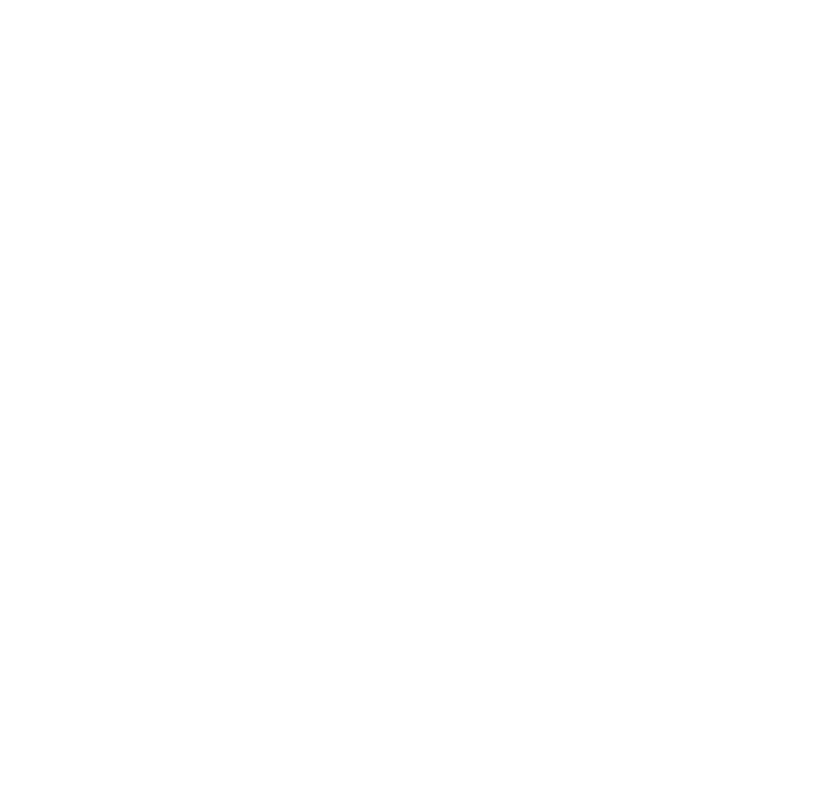
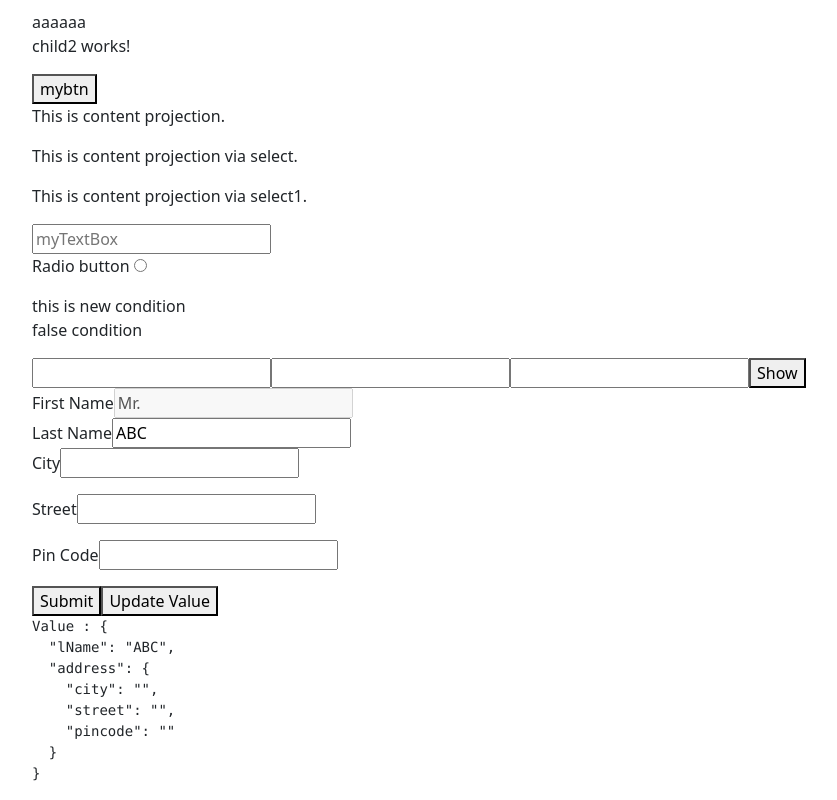
Before and after one commit to Mohdaalam1522/angular-ux, an Angular app: page / in a window 1280 px wide. Shown: the part 2522-3322 px from the top of the page, without its empty margins (50-887 px from the left). Before the commit the page ends 1625 px from the top, so only its background shows below. Built offline with nearby package versions, Linux system fonts and the light colour scheme.

Commit message:
Angular Form

```diff
--- a/src/app/app.component.html
+++ b/src/app/app.component.html
@@ -26,4 +26,38 @@
 <app-my-child [parent]="myName"[child]="childName" [mychild]="myParent" (myCustomersData)="myChildData($event)"  (myToggleFlag)="toggleData($event)" (mybuttonflag)="data($event)" (myText)="text($event)" (myCustomersName)="class($event)" (myChildParent) ="parentData($event)" (myChildOut)="datachild($event)" (dataFromGrandChild)="grandChildData($event)"></app-my-child>
 <button [disabled]="myGrandChildData" class="btn btn-outline-primary mx-2"> disableBtn</button>
 {{ 2 | pipe:10 }}
-</div>
+<app-my-child (myCustomersData)="myChildData($event)"></app-my-child>
+
+
+    <form #myTemplate="ngForm" (ngSubmit)="onSubmit(myTemplate)">
+        <div>
+            <label for="fName">First Name</label>
+            <input type="text" id="fName" name="fName" [(ngModel)]="formValue.fName" required maxlength="5" disabled="">
+        </div>
+        <div>
+            <label for="lName">Last Name</label>
+            <input type="text" id="lName" name="lName" [(ngModel)]="formValue.lName" required>
+        </div>
+        <div ngModelGroup="address">
+
+            <p>
+              <label for="city">City</label>
+              <input type="text" name="city" ngModel>
+            </p>
+
+            <p>
+              <label for="street">Street</label>
+              <input type="text" name="street" ngModel>
+            </p>
+            <p>
+              <label for="pincode">Pin Code</label>
+              <input type="text" name="pincode" ngModel>
+            </p>
+
+        </div>
+        <button type="submit" [disabled]="!myTemplate.valid">Submit</button>
+        <button type="button" (click)="updateValue()">Update Value</button>
+
+    </form>
+
+    <pre>Value : {{myTemplate .value | json }} </pre>
--- a/src/app/app.component.ts
+++ b/src/app/app.component.ts
@@ -1,12 +1,13 @@
-import { Component } from '@angular/core';
+import { Component, OnInit, ViewChild } from '@angular/core';
 import { Customer } from './my-child/my-child.component';
+import { NgForm } from '@angular/forms';
 
 @Component({
   selector: 'app-root',
   templateUrl: './app.component.html',
   styleUrls: ['./app.component.css']
 })
-export class AppComponent {
+export class AppComponent  implements OnInit{
   myParent: string = "data Transfer From Parent To child";
   title = 'mytestAalam';
   myName: string = 'Aalam from parent';
@@ -20,6 +21,8 @@
   dataFromChild: string | undefined;
   Data: string | undefined;
   myGrandChildData: string | undefined;
+  formValue:any = {}
+  @ViewChild('myTemplate') myTemplateForm: NgForm | undefined;
   myChildData(msg: Customer[]) {
     console.log(msg);
     this.dataFromParent = msg;
@@ -59,6 +62,11 @@
 
   ngOnInit() {
     console.log("AppComponent:ngOnInit");
+
+    this.formValue = {
+      fName: 'Mr.',
+      lName: 'ABC'
+    }
   }
 
   ngDoCheck() {
@@ -75,6 +83,7 @@
 
   ngAfterViewInit() {
     console.log("AppComponent:AfterViewInit");
+    this.myTemplateForm?.control.patchValue({fName: 'aa'})
   }
 
   ngAfterViewChecked() {
@@ -86,4 +95,18 @@
   }
 
 
+  onSubmit(contactForm: NgForm) {
+    console.log(contactForm.value);
+  }
+
+  updateValue(){
+    let obj = {
+      firstname: "Rahul",
+      lastname: "Dravid",
+      email: "rahul@gmail.com",
+    };
+    if(this.myTemplateForm)
+     this.myTemplateForm.control.patchValue(obj);
+  }
+
 }
```
